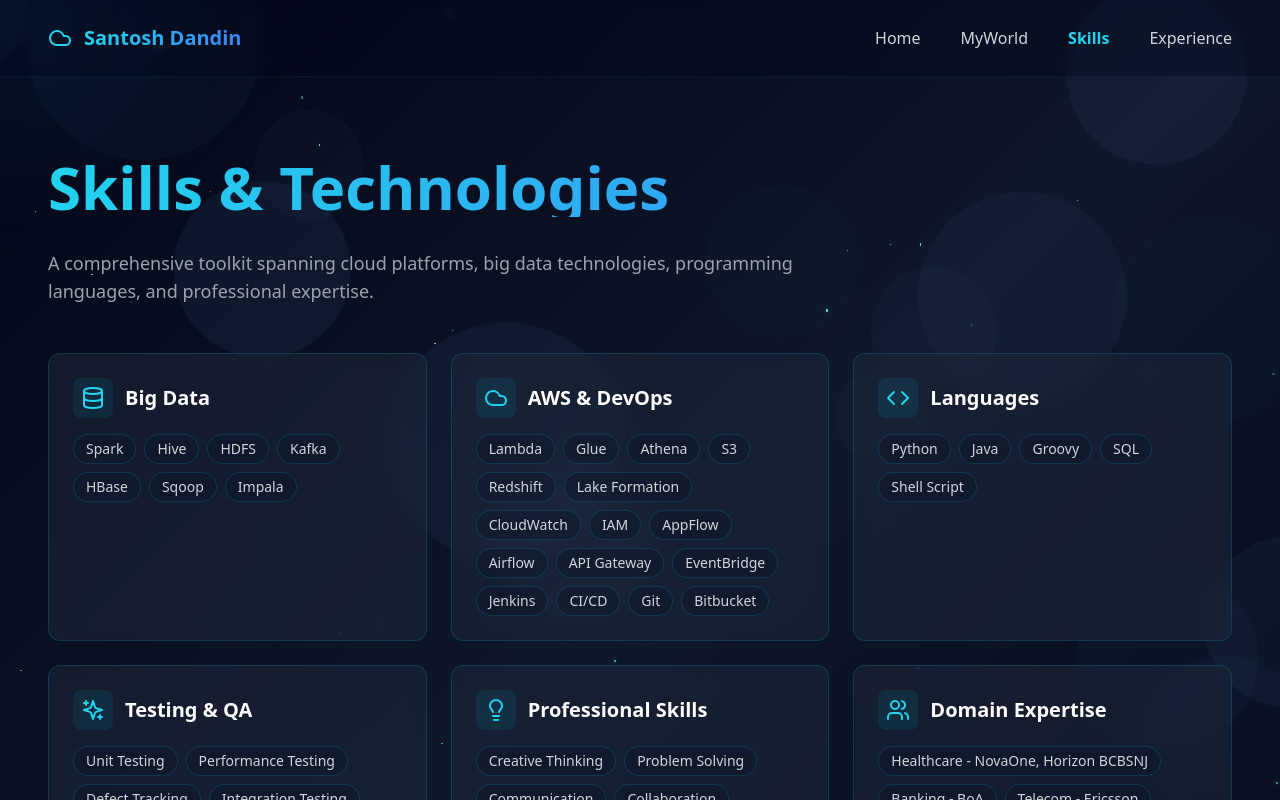
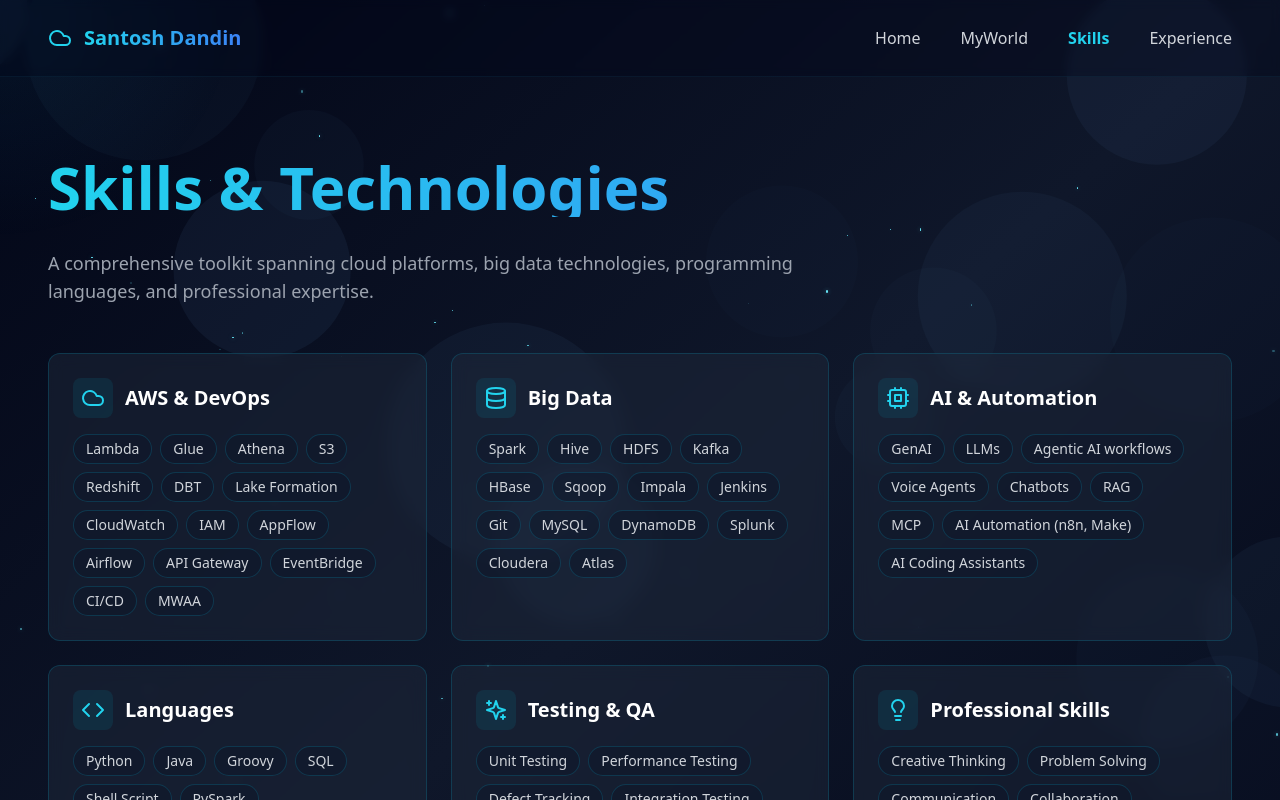
Before and after one commit to santoshhdandin/sd-portfolio, a React (Vite) app: page / in a window 1280 px wide. Both pictures are taken after a click on the button "Skills". Shown: the top 800 px of the page. Built offline with nearby package versions, Linux system fonts and the light colour scheme.

Commit message:
new changes

```diff
--- a/src/App.tsx
+++ b/src/App.tsx
@@ -77,20 +77,26 @@ function App() {
   }, [clouds]);
 
   const skillCategories = [
+
+    {
+      title: 'AWS & DevOps',
+      icon: <Cloud className="w-6 h-6" />,
+      skills: ['Lambda', 'Glue', 'Athena', 'S3', 'Redshift', 'DBT', 'Lake Formation', 'CloudWatch', 'IAM', 'AppFlow', 'Airflow', 'API Gateway', 'EventBridge', 'CI/CD', 'MWAA']
+    },
     {
       title: 'Big Data',
       icon: <Database className="w-6 h-6" />,
-      skills: ['Spark', 'Hive', 'HDFS', 'Kafka', 'HBase', 'Sqoop', 'Impala']
+      skills: ['Spark', 'Hive', 'HDFS', 'Kafka', 'HBase', 'Sqoop', 'Impala', 'Jenkins', 'Git', 'MySQL', 'DynamoDB' , 'Splunk', 'Cloudera', 'Atlas'  ]
     },
     {
-      title: 'AWS & DevOps',
-      icon: <Cloud className="w-6 h-6" />,
-      skills: ['Lambda', 'Glue', 'Athena', 'S3', 'Redshift', 'Lake Formation', 'CloudWatch', 'IAM', 'AppFlow', 'Airflow', 'API Gateway', 'EventBridge', 'Jenkins', 'CI/CD', 'Git', 'Bitbucket']
+      title: 'AI & Automation',
+      icon: <Cpu className="w-6 h-6" />,
+      skills: ['GenAI' , 'LLMs' , 'Agentic AI workflows','Voice Agents' ,'Chatbots', 'RAG', 'MCP', 'AI Automation (n8n, Make)', 'AI Coding Assistants']
     },
     {
       title: 'Languages',
       icon: <Code className="w-6 h-6" />,
-      skills: ['Python', 'Java', 'Groovy', 'SQL', 'Shell Script']
+      skills: ['Python', 'Java', 'Groovy', 'SQL', 'Shell Script', 'PySpark']
     },
     {
       title: 'Testing & QA',
@@ -106,11 +112,6 @@ function App() {
       title: 'Domain Expertise',
       icon: <Users className="w-6 h-6" />,
       skills: ['Healthcare - NovaOne, Horizon BCBSNJ', 'Banking - BoA', 'Telecom - Ericsson']
-    },
-    {
-      title: 'AI & Automation',
-      icon: <Cpu className="w-6 h-6" />,
-      skills: ['GenAI' , 'LLMs' , 'Agentic AI workflows','Voice Agents' ,'Chatbots', 'RAG', 'MCP', 'AI Automation (n8n, Make)', 'AI Coding Assistants']
     }
   ];
 
```
